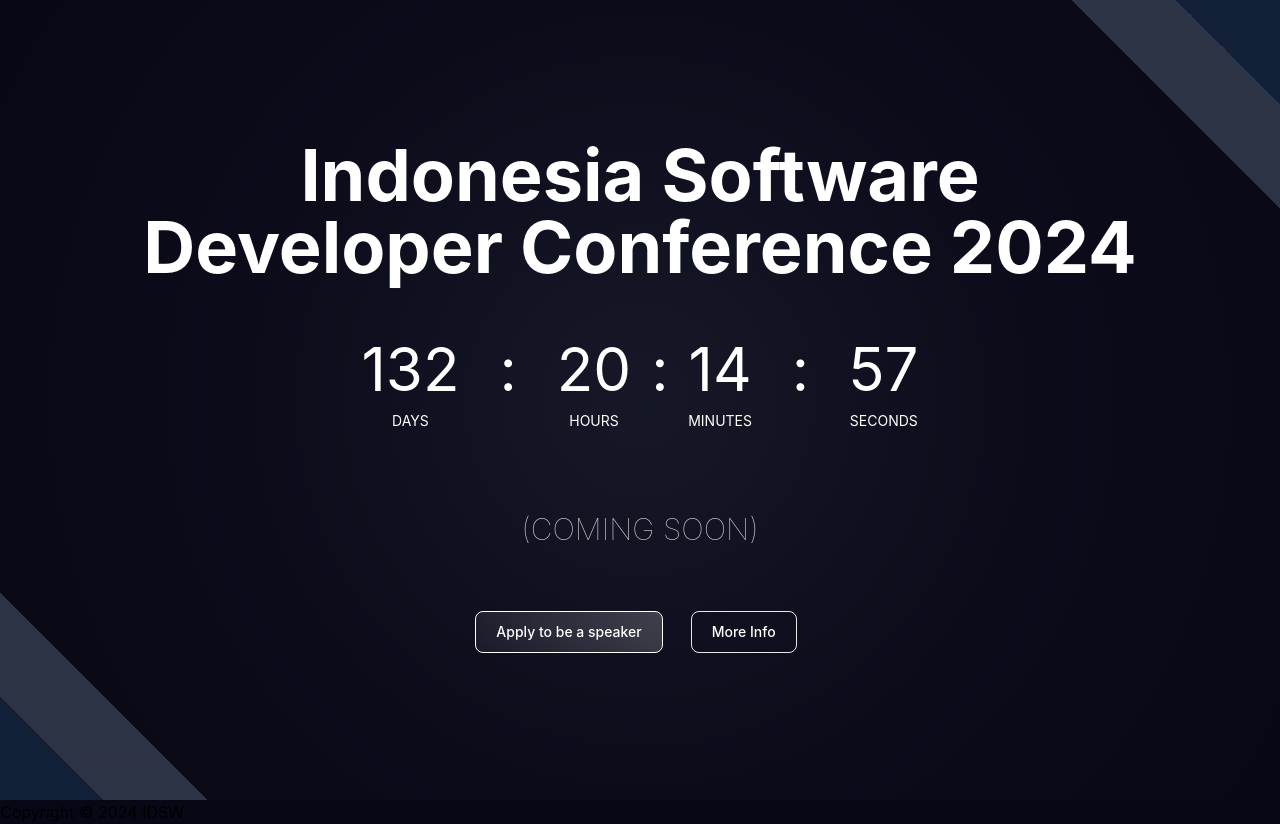
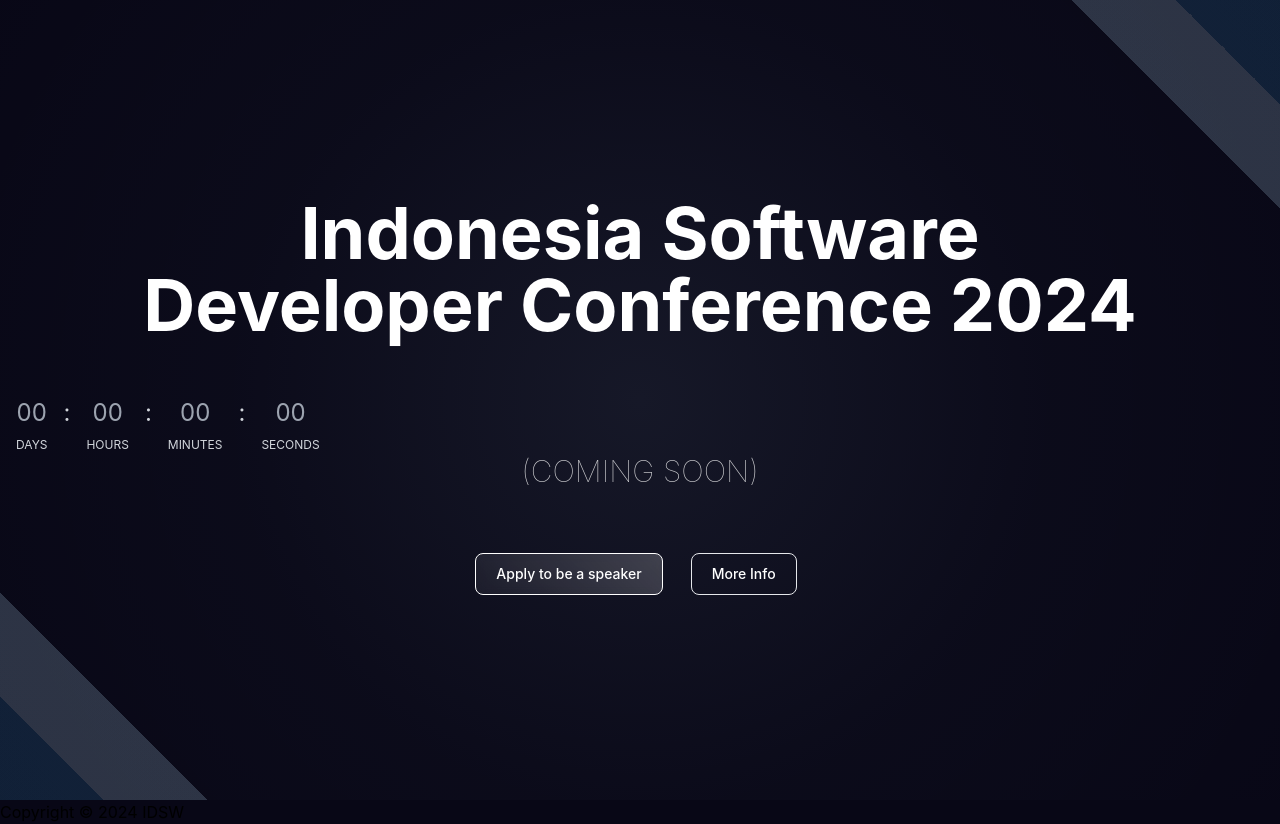
Before and after one commit to idsw-dev/conference, an Astro site: page / in a window 1280 px wide. Built offline with nearby package versions, Linux system fonts and the light colour scheme; Astro itself is replaced by a stand-in of ours.

Commit message:
fix: update timer component

```diff
--- a/src/components/Timer.tsx
+++ b/src/components/Timer.tsx
@@ -1,7 +1,14 @@
 import { useState } from "react";
 
-export default () => {
-  const date = new Date(2024, 11, 17, 9, 0, 0);
+type TimerProps = {
+  date: Date;
+} & React.HTMLProps<HTMLDivElement>;
+
+function formatNumber(number: number) {
+  return number.toString().padStart(2, "0");
+}
+
+export default function Timer({ date, ...props }: TimerProps) {
   let now = new Date();
 
   const [dayLeft, setDayLeft] = useState({
@@ -10,53 +17,42 @@
     mins: 0,
     secs: 0,
   });
-  const updateCountdown = () => {
-    console.log("ste");
+
+  function updateCountdown() {
     now = new Date();
     const diff = date.getTime() - now.getTime();
-    console.log(diff);
+
     setDayLeft({
       days: Math.floor(diff / (1000 * 60 * 60 * 24)),
       hours: Math.floor(diff / (1000 * 60 * 60)) % 24,
       mins: Math.floor(diff / (1000 * 60)) % 24,
       secs: Math.floor((diff / 1000) % 60),
     });
-  };
+  }
+
   setInterval(() => updateCountdown(), 1000);
 
   return (
-    <div className="countdown gap-5 justify-center text-white flex text-6xl mb-16 flex-wrap flex-col lg:flex-row">
-      <div className="flex gap-10 items-start justify-center">
-        <div className="countdown-item relative days mb-12">
-          <span>{dayLeft.days.toString().padStart(2, "0")}</span>
-          <span className="countdown-desc text-sm absolute -bottom-8 left-[50%] -translate-x-1/2">
-            DAYS
-          </span>
-        </div>
-        <span>:</span>
-        <div className="countdown-item relative hours mb-12">
-          <span>{dayLeft.hours.toString().padStart(2, "0")}</span>
-          <span className="countdown-desc text-sm absolute -bottom-8 left-[50%] -translate-x-1/2">
-            HOURS
-          </span>
-        </div>
+    <div className="flex gap-4 text-2xl text-gray-400" {...props}>
+      <div className="flex flex-col items-center gap-2">
+        <span>{formatNumber(dayLeft.days)}</span>
+        <span className="text-xs text-gray-300">DAYS</span>
       </div>
-      <span className="hidden md:block">:</span>
-      <div className="flex gap-10 items-start justify-center">
-        <div className="countdown-item relative mins">
-          <span>{dayLeft.mins.toString().padStart(2, "0")}</span>
-          <span className="countdown-desc text-sm absolute -bottom-8 left-[50%] -translate-x-1/2">
-            MINUTES
-          </span>
-        </div>
-        <span>:</span>
-        <div className="countdown-item relative secs">
-          <span>{dayLeft.secs.toString().padStart(2, "0")}</span>
-          <span className="countdown-desc text-sm absolute -bottom-8 left-[50%] -translate-x-1/2">
-            SECONDS
-          </span>
-        </div>
+      <div className="text-gray-300">:</div>
+      <div className="flex flex-col items-center gap-2">
+        <span>{formatNumber(dayLeft.hours)}</span>
+        <span className="text-xs text-gray-300">HOURS</span>
+      </div>
+      <div className="text-gray-300">:</div>
+      <div className="flex flex-col items-center gap-2">
+        <span>{formatNumber(dayLeft.mins)}</span>
+        <span className="text-xs text-gray-300">MINUTES</span>
+      </div>
+      <div className="text-gray-300">:</div>
+      <div className="flex flex-col items-center gap-2">
+        <span>{formatNumber(dayLeft.secs)}</span>
+        <span className="text-xs text-gray-300">SECONDS</span>
       </div>
     </div>
   );
-};
+}
```
